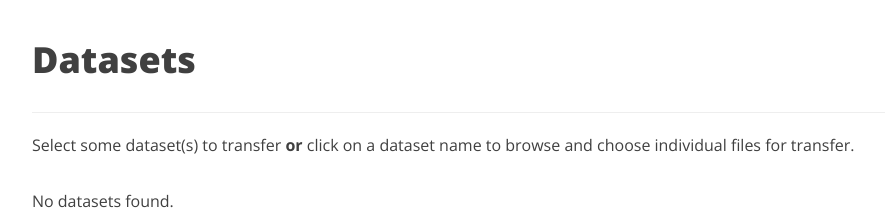
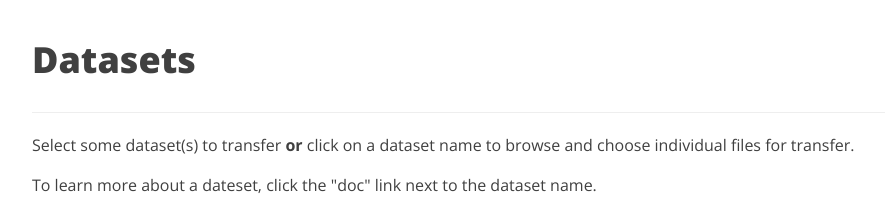
Before and after one commit to LSSTDESC/desc-data-portal, a Python web app: template web/portal/templates/transfer.jinja2 in a window 1280 px wide. Shown: the part 88-302 px from the top of the page, without its empty margins (38-923 px from the left). Run offline with Jinja, Linux system fonts and the light colour scheme; the template is opened without the code that fills it, so the values that code supplies are empty; some libraries are stand-ins or nearby versions.

Commit message:
Add doc link to "Datasets" page

```diff
--- a/web/portal/templates/transfer.jinja2
+++ b/web/portal/templates/transfer.jinja2
@@ -15,6 +15,9 @@
       Select some dataset(s) to transfer
       <strong>or</strong>
       click on a dataset name to browse and choose individual files for transfer.
+    </p>
+    <p>
+      To learn more about a dateset, click the "doc" link next to the dataset name.
     </p>
 
     <div class="form-wrapper">
@@ -38,6 +41,9 @@
                       <a href="{{url_for('browse', dataset_id=dataset['id'])}}">
                         {{dataset["name"]}}
                       </a>
+                      {%if dataset['doc_name']%}
+                      (<a href="{{url_for('render_doc', doc_name=dataset['doc_name'])}}">doc</a>)
+                      {%endif%}
                     </td>
                     <td class="col-md-1 text-right">{{dataset['size']}}</td>
                     <td class="col-md-1 text-center">
```
Also changed, not shown: web/portal/data/datasets.json (+6 -3 lines).
